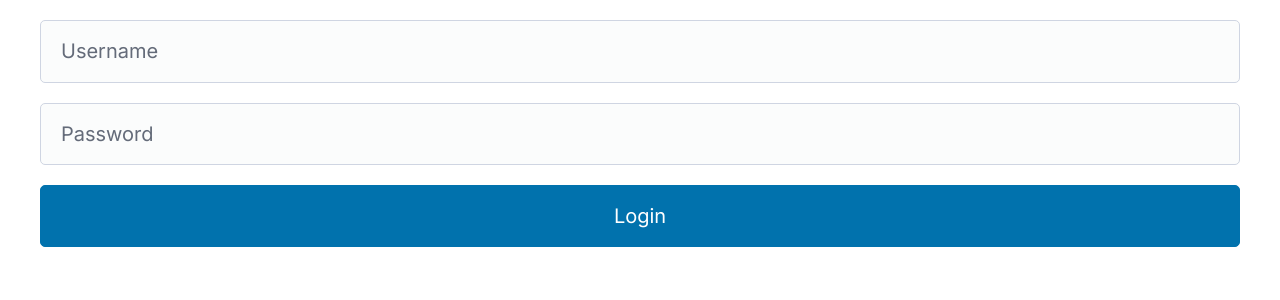
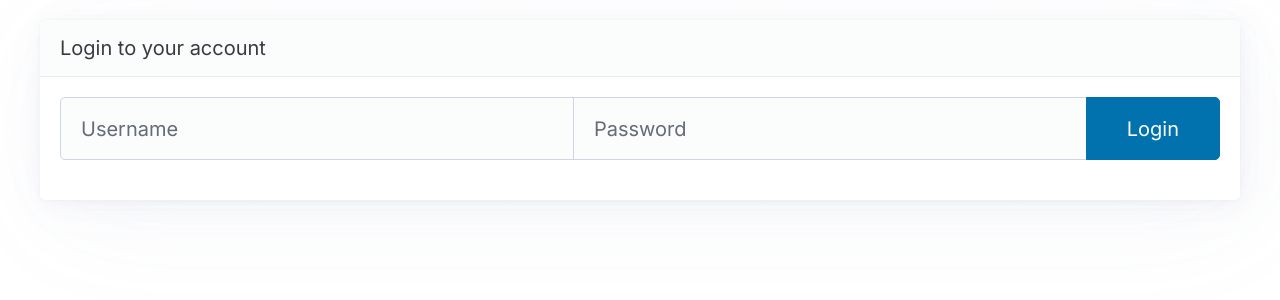
Before and after one commit to Krysset/Guardian, a Next.js app in the folder frontend/: page /login in a window 1280 px wide. Shown: the top 300 px of the page. Built offline with nearby package versions, Linux system fonts and the light colour scheme.

Commit message:
Updated login page

```diff
--- a/frontend/app/login/page.tsx
+++ b/frontend/app/login/page.tsx
@@ -2,11 +2,16 @@ export default function LoginPage() {
 	return (
 		<body>
 			<main className="container">
-				<form>
-					<input type="username" placeholder="Username" required />
-					<input type="password" placeholder="Password" required />
-					<button type="submit">Login</button>
-				</form>
+				<article>
+					<header>Login to your account</header>
+					<form>
+						<fieldset role="group">
+							<input type="username" placeholder="Username" required />
+							<input type="password" placeholder="Password" required />
+							<button type="submit">Login</button>
+						</fieldset>
+					</form>
+				</article>
 			</main>
 		</body>
 	);
```
